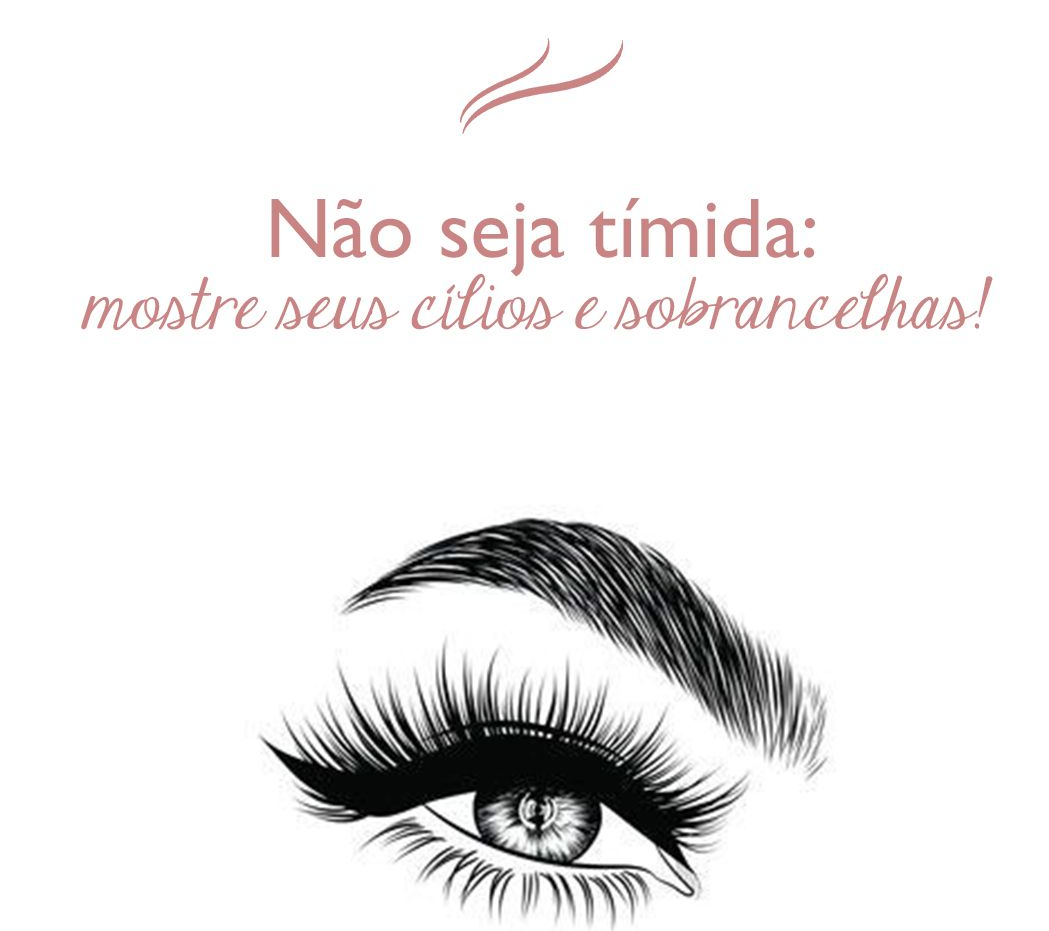
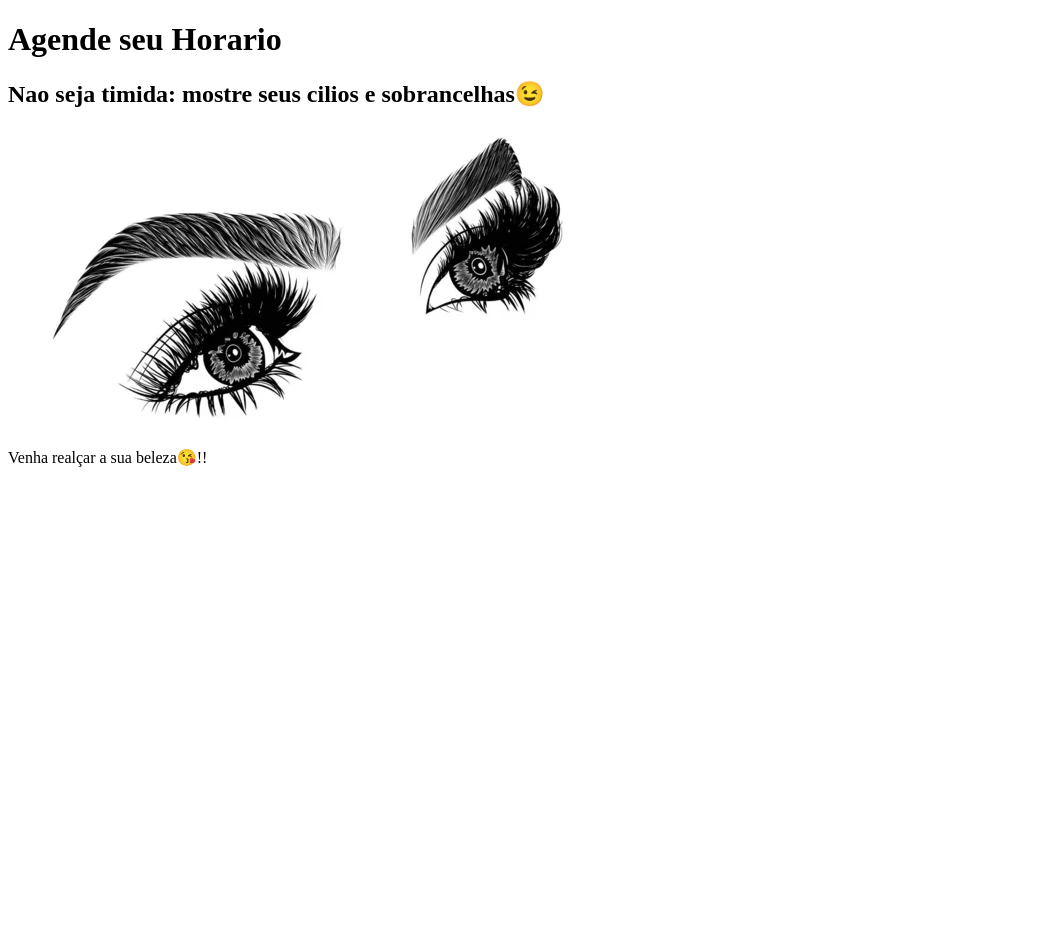
Before and after one commit to HelenCristina19/tags-semanticas, a plain HTML site: page index.html in a window 1280 px wide. Shown: the top 931 px of the page, without its empty margins (0-1049 px from the left). After the commit the page ends 800 px from the top, so only its background shows below. Drawn offline with Linux system fonts and the light colour scheme.

Commit message:
alteraçoes

```diff
--- a/index.html
+++ b/index.html
@@ -4,6 +4,9 @@
     <title>sobrancelha</title>
 </head>
 <body>
-    <img src="./sobrancelha.jpg" alt="logo de uma sobrancelha">
+    <h1>Agende seu Horario</h1>
+    <h2>Nao seja timida: mostre seus cilios e sobrancelhas😉</h2>
+    <img src="./sobrancelha 1.jpg" alt="logo de uma sobrancelha">
+    <p>Venha realçar a sua beleza😘!!</p>
 </body>
 </html>
```
Also changed, not shown: sobrancelha 1.jpg (added).
